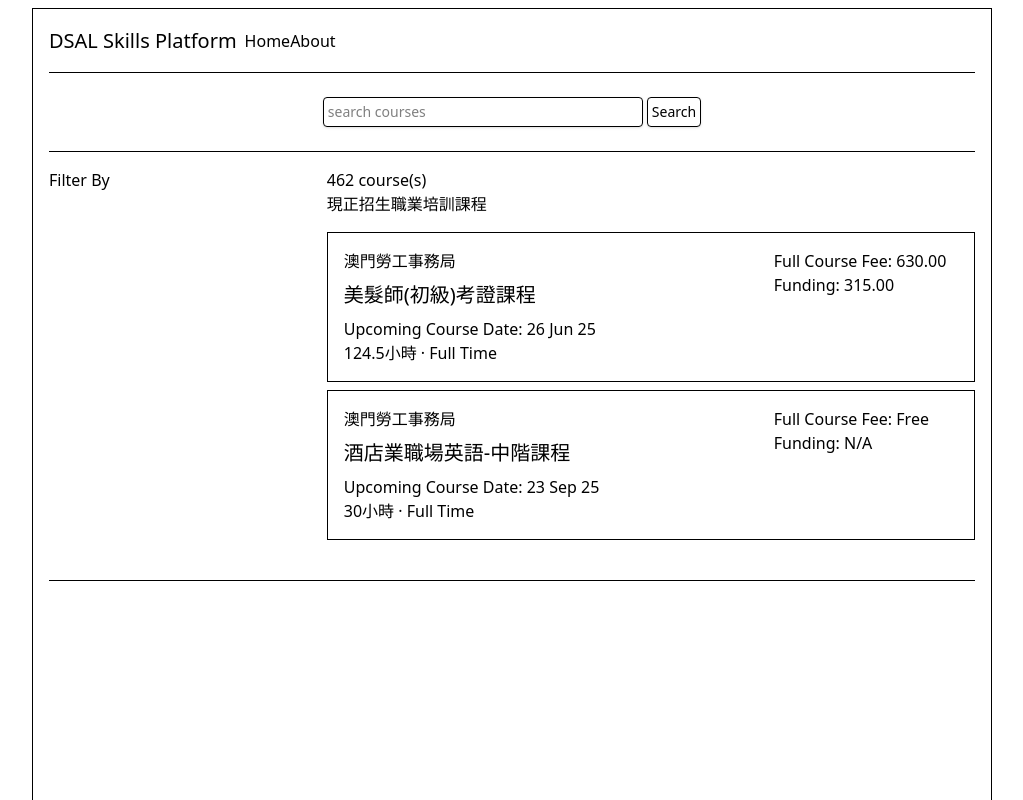
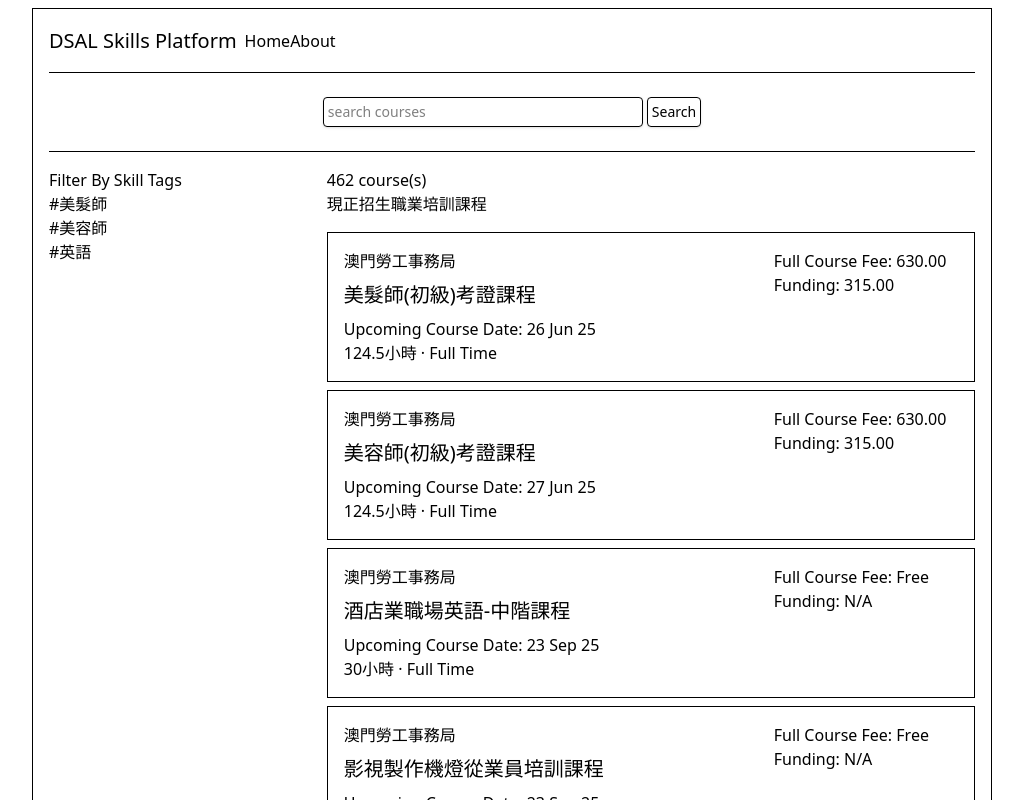
Before and after one commit to LunchBox/dsal-platform, a Vue app: page /courses in a window 1280 px wide. Shown: the top 800 px of the page, without its empty margins (128-1151 px from the left). Built offline with nearby package versions, Linux system fonts and the light colour scheme; the HTML template or start-up script is replaced by a standard one.

Commit message:
adding tags

```diff
--- a/src/views/CoursesView.vue
+++ b/src/views/CoursesView.vue
@@ -3,6 +3,7 @@ import { computed } from "vue";
 import { RouterLink, useRoute } from "vue-router";
 
 import { ALL_COURSES } from "./courses";
+import { ALL_TAGS } from "./tags";
 
 const route = useRoute();
 
@@ -34,7 +35,19 @@ const courses = computed(() => {
 
     <div class="flex">
       <div class="py-4" style="width: 30%">
-        <div>Filter By</div>
+        <div>Filter By Skill Tags</div>
+
+        <div>
+          <div>
+            <ul>
+              <li v-for="tag in ALL_TAGS">
+                <RouterLink :to="`/courses?tag=${tag}`">
+                  #{{ tag }}
+                </RouterLink>
+              </li>
+            </ul>
+          </div>
+        </div>
       </div>
       <div class="flex-1 py-4">
         <div class="mb-4">
--- a/src/views/courses.ts
+++ b/src/views/courses.ts
@@ -3,6 +3,15 @@ export const ALL_COURSES = [
     tp: "澳門勞工事務局",
     name: "美髮師(初級)考證課程",
     start_date: "26 Jun 25",
+    duration: "124.5小時",
+    type: "Full Time",
+    course_fee: "630.00",
+    funding: "315.00",
+  },
+  {
+    tp: "澳門勞工事務局",
+    name: "美容師(初級)考證課程",
+    start_date: "27 Jun 25",
     duration: "124.5小時",
     type: "Full Time",
     course_fee: "630.00",
@@ -17,4 +26,40 @@ export const ALL_COURSES = [
     course_fee: "Free",
     funding: "N/A",
   },
+  {
+    tp: "澳門勞工事務局",
+    name: "影視製作機燈從業員培訓課程",
+    start_date: "23 Sep 25",
+    duration: "30小時",
+    type: "Full Time",
+    course_fee: "Free",
+    funding: "N/A",
+  },
+  {
+    tp: "澳門勞工事務局",
+    name: "家用空調深度清洗課程",
+    start_date: "23 Sep 25",
+    duration: "30小時",
+    type: "Full Time",
+    course_fee: "Free",
+    funding: "N/A",
+  },
+  {
+    tp: "澳門勞工事務局",
+    name: "溝通技巧與正向態度課程",
+    start_date: "23 Sep 25",
+    duration: "30小時",
+    type: "Full Time",
+    course_fee: "Free",
+    funding: "N/A",
+  },
+  {
+    tp: "澳門勞工事務局",
+    name: "CSA(Certified SOC Analyst)安全運營中心分析師認證課程",
+    start_date: "23 Sep 25",
+    duration: "30小時",
+    type: "Full Time",
+    course_fee: "Free",
+    funding: "N/A",
+  },
 ];
--- /dev/null
+++ b/src/views/tags.ts
@@ -0,0 +1 @@
+export const ALL_TAGS = ["美髮師", "美容師", "英語"];
```
